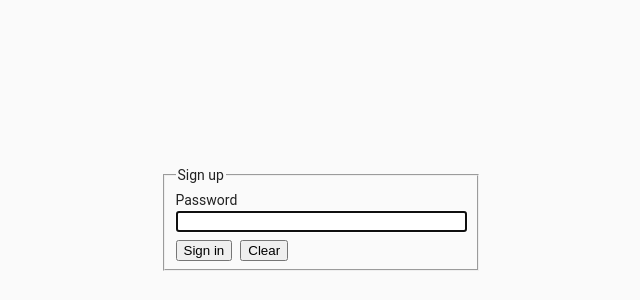
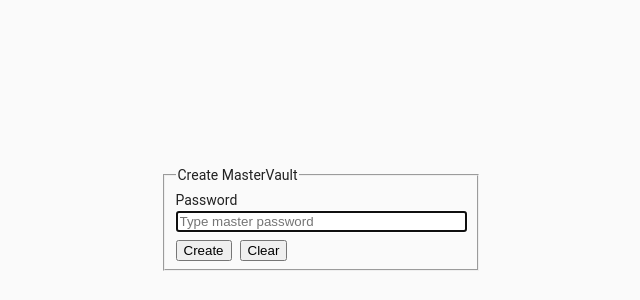
Before and after one commit to igrek8/demo-password-manager, a React app: page /sign-up in a window 1280 px wide. Shown: the part 182-482 px from the top of the page, without its empty margins (319-959 px from the left). Built offline with nearby package versions, Linux system fonts and the light colour scheme.

Commit message:
добавили возможность расшифровывать существующую сессию или уничтожать её

```diff
--- a/src/components/sign-up-form.jsx
+++ b/src/components/sign-up-form.jsx
@@ -8,6 +8,7 @@ import withStyles from '@material-ui/core/styles/withStyles';
 
 const styles = (theme) => ({
   item: {
+    display: 'block',
     '& + &': {
       marginTop: theme.spacing.unit,
     },
@@ -20,13 +21,30 @@ const styles = (theme) => ({
   input: {
     width: '100%',
   },
+  error: {
+    color: 'tomato',
+  },
 });
 
-const SignUpForm = ({ handleSubmit, form, classes, children }) => {
+const SignUpForm = ({
+  title,
+  submitError,
+  submitFailed,
+  submitButtonText,
+  handleSubmit,
+  form,
+  classes,
+  children,
+}) => {
   return (
     <form onSubmit={handleSubmit} onReset={form.reset}>
       <fieldset>
-        <legend className={cn(classes.item)}>Sign up</legend>
+        <legend>{title}</legend>
+        {submitFailed && (
+          <div className={cn(classes.item, classes.error)}>
+            {submitError || 'Something went wrong'}
+          </div>
+        )}
         <label htmlFor='password' className={cn(classes.item)}>
           Password
           <Field
@@ -35,20 +53,21 @@ const SignUpForm = ({ handleSubmit, form, classes, children }) => {
             type='password'
             autoFocus
             required
+            placeholder='Type master password'
             component='input'
             className={cn(classes.input, classes.item)}
           />
         </label>
         <div className={cn(classes.item)}>
           <button type='submit' className={cn(classes.button)}>
-            Sign in
-          </button>
-          <button type='reset' className={cn(classes.button)}>
-            Clear
+            {submitButtonText}
           </button>
           {React.Children.map(children, (child) => (
             <span className={cn(classes.button)}>{child}</span>
           ))}
+          <button type='reset' className={cn(classes.button)}>
+            Clear
+          </button>
         </div>
       </fieldset>
     </form>
--- a/src/components/sign-up-page.jsx
+++ b/src/components/sign-up-page.jsx
@@ -1,9 +1,10 @@
 import React, { useCallback, useContext } from 'react';
 import withStyles from '@material-ui/core/styles/withStyles';
+import { FORM_ERROR } from 'final-form';
 import { Form } from 'react-final-form';
 import SignUpForm from './sign-up-form';
 import SessionContext from './session-context';
-import { encryptData } from '../utils/cipher';
+import { encryptData, decryptDataSafe, INVALID_DATA } from '../utils/cipher';
 import { createHash } from '../utils/password-manager';
 
 const styles = (theme) => ({
@@ -18,26 +19,48 @@ const styles = (theme) => ({
   },
 });
 
+const initialValues = {
+  password: '',
+};
+
 const SignUpPage = ({ classes }) => {
   const session = useContext(SessionContext);
   const onFormSubmit = useCallback(
     ({ password }, { reset }) => {
       const secret = createHash(password);
+      if (session.encryptedSession) {
+        const { encryptedSession } = session;
+        const decryptedSession = decryptDataSafe(secret, encryptedSession);
+        if (decryptedSession === INVALID_DATA) {
+          return { [FORM_ERROR]: 'Invalid password' };
+        }
+        session.setDecryptedSession(decryptedSession);
+        return null;
+      }
       const newSession = {};
       const newSerializedSession = JSON.stringify(newSession);
       const newEncryptedSession = encryptData(secret, newSerializedSession);
       session.setDecryptedSession(newSession);
       session.setEncryptedSession(newEncryptedSession);
       reset();
+      return null;
     },
     [session],
   );
+  const { encryptedSession } = session;
   return (
     <div className={classes.root}>
       <div className={classes.content}>
-        <Form onSubmit={onFormSubmit} component={SignUpForm}>
-          {session.encryptedSession && (
-            <button type='button' onClick={session.destroySession}>
+        <Form
+          destroyOnUnregister
+          onSubmit={onFormSubmit}
+          component={SignUpForm}
+          initialValues={initialValues}
+          submitButtonText={encryptedSession ? 'Open' : 'Create'}
+          title={encryptedSession ? 'Open MasterVault' : 'Create MasterVault'}
+        >
+          {encryptedSession && (
+            <button type='reset' onClick={session.destroySession}>
               Destroy session
             </button>
           )}
--- a/src/utils/cipher.js
+++ b/src/utils/cipher.js
@@ -1,6 +1,8 @@
 import CryptoJS from 'crypto-js';
 
 const IV_LENGTH = 16;
+
+export const INVALID_DATA = Symbol('INVALID_DATA');
 
 export const encryptData = (secret, data) => {
   const seed = CryptoJS.enc.Utf8.parse(secret);
@@ -31,7 +33,7 @@ export const decryptDataSafe = (secret, data) => {
     return decryptData(secret, data);
   } catch (caughtErr) {
     if (/^failed to decoded$/i.test(caughtErr.message)) {
-      return null;
+      return INVALID_DATA;
     }
     throw caughtErr;
   }
```
